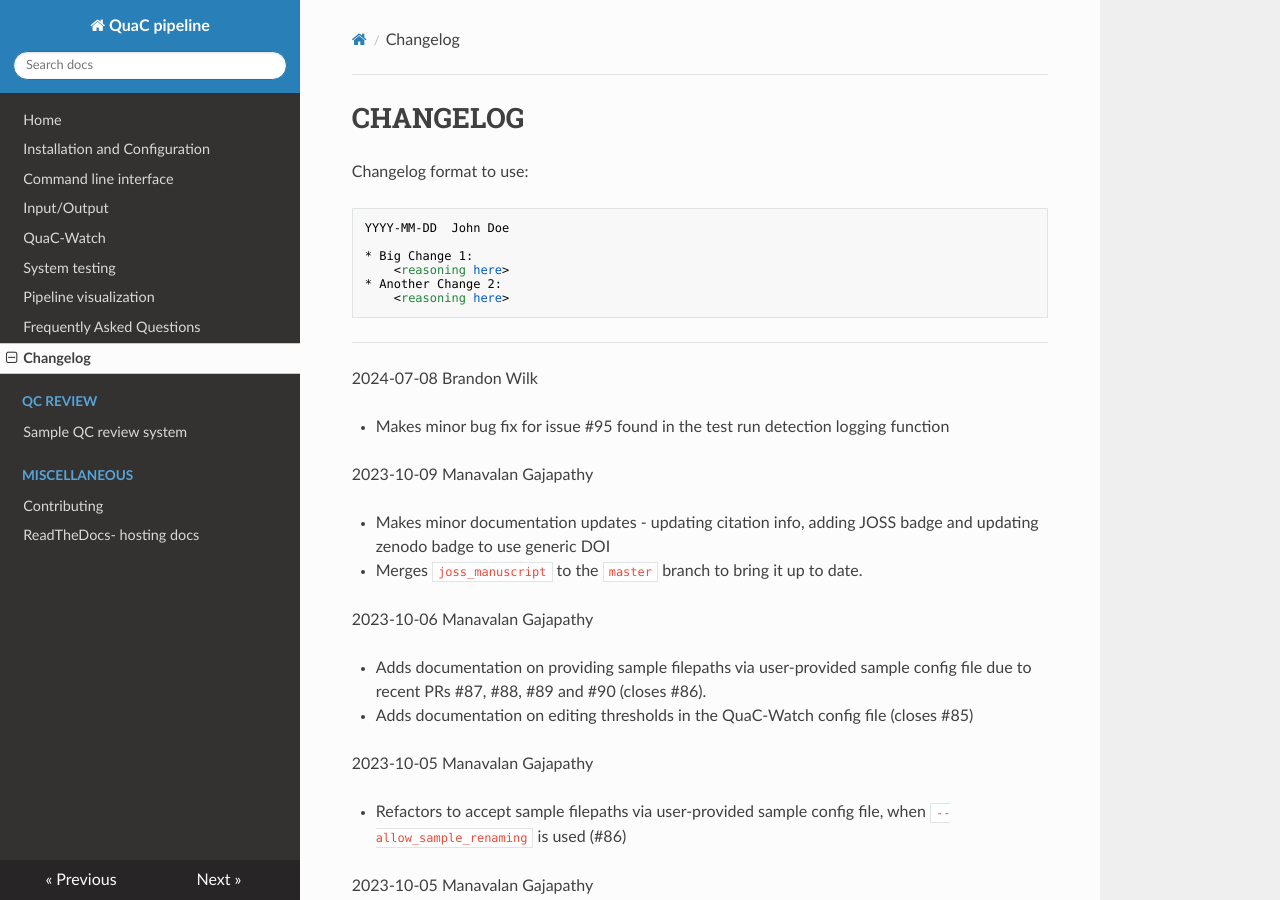
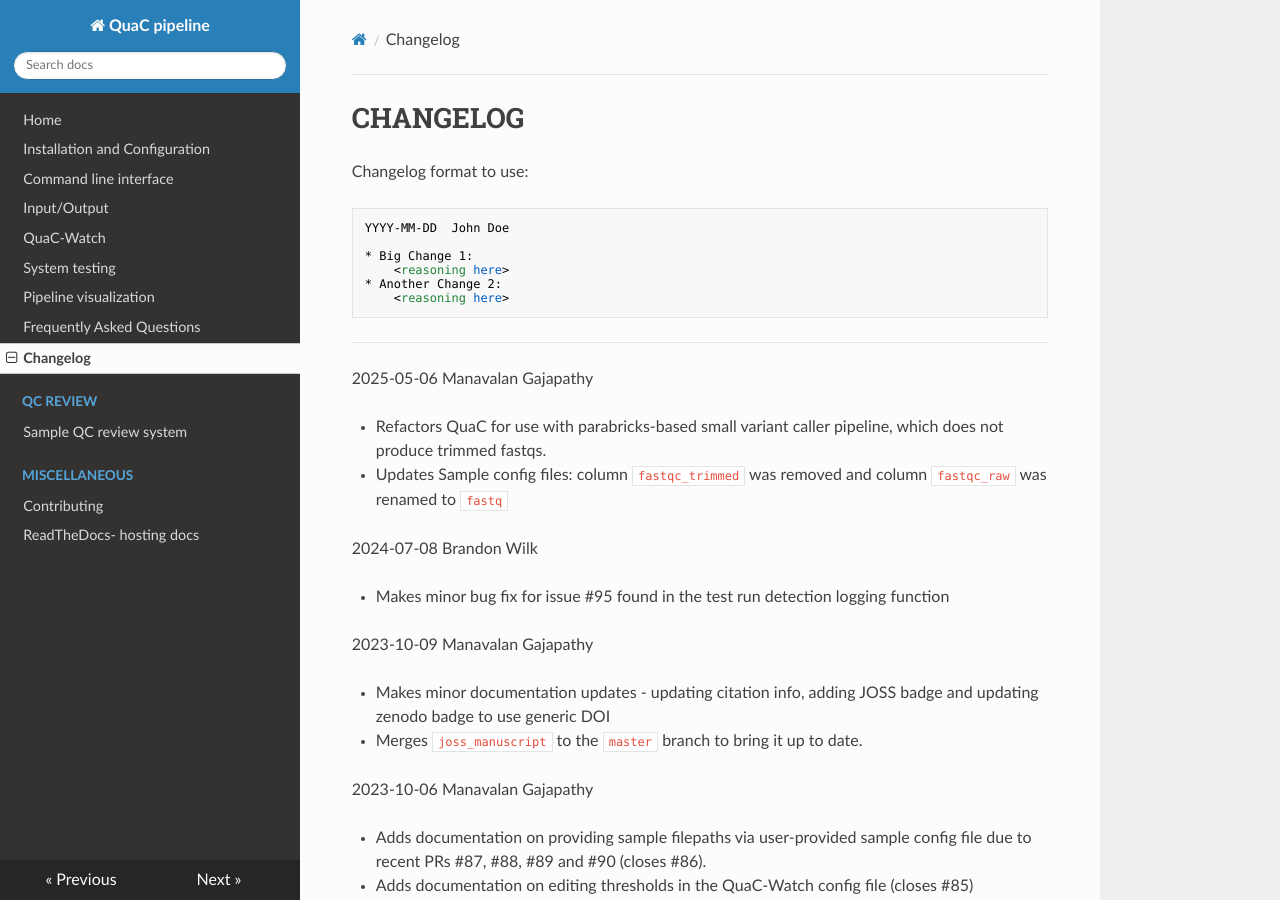
Before and after one commit to uab-cgds-worthey/quac, an MkDocs documentation site: the page built from docs/Changelog.md, in a window 1280 px wide and 900 px high. Built offline with MkDocs 1.6.1, drawn with Linux system fonts in a browser that asks for light colours; nearby versions of some CDN libraries.

Commit message:
updates changelog

````diff
--- a/docs/Changelog.md
+++ b/docs/Changelog.md
@@ -11,6 +11,12 @@ YYYY-MM-DD  John Doe
     <reasoning here>
 ```
 ---
+
+2025-05-06  Manavalan Gajapathy
+
+- Refactors QuaC for use with parabricks-based small variant caller pipeline, which does not produce trimmed fastqs.
+- Updates Sample config files: column `fastqc_trimmed` was removed and column `fastqc_raw` was renamed to `fastq`
+
 
 2024-07-08  Brandon Wilk
 
````
